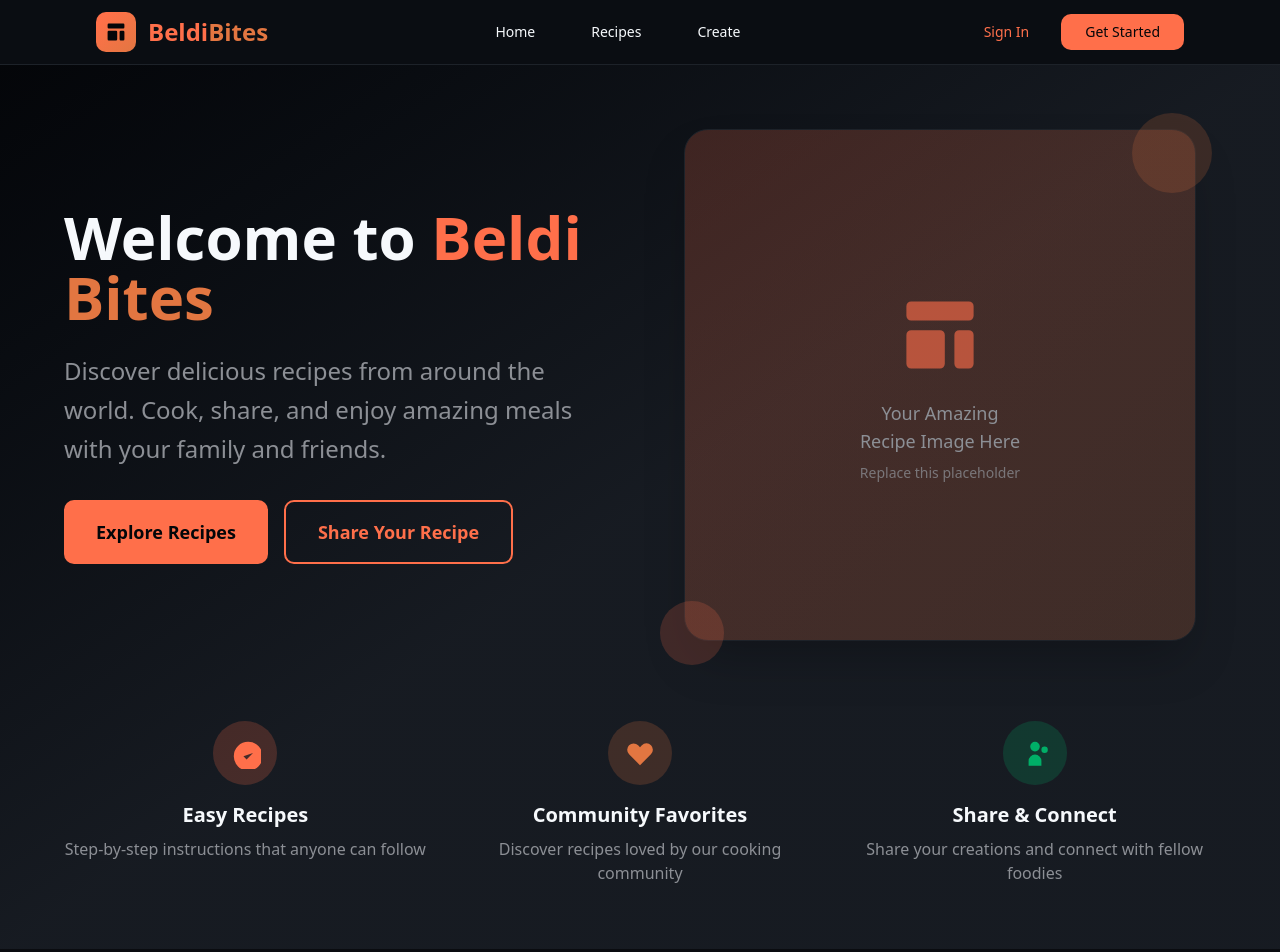
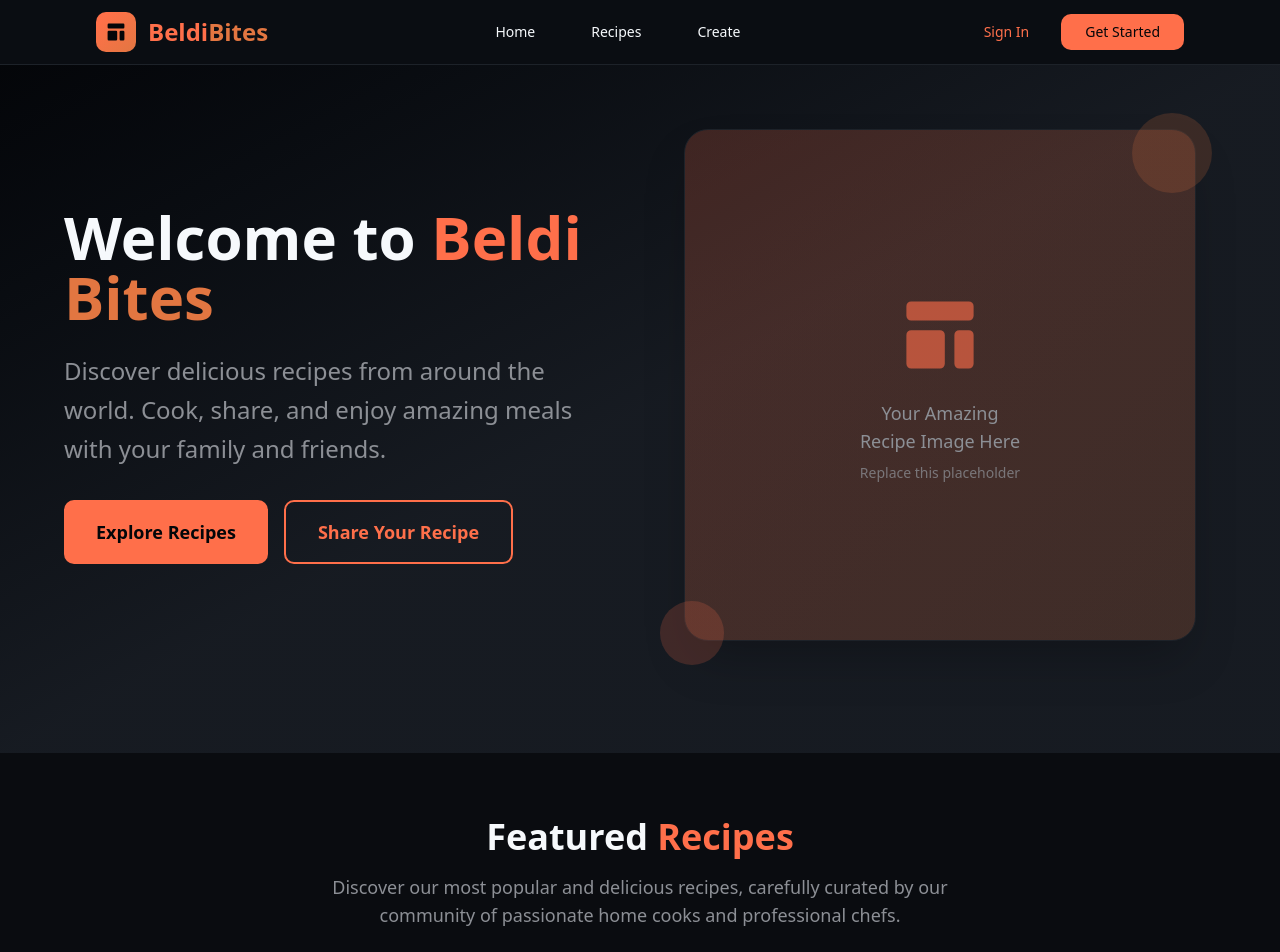
Before and after one commit to yacineKahlerras/beldi-bites, a Next.js app: page / in a window 1280 px wide. Shown: the top 952 px of the page. Built offline with nearby package versions, Linux system fonts and the light colour scheme.

Commit message:
feat: Remove feature highlights section from Hero component

```diff
--- a/src/components/hero.tsx
+++ b/src/components/hero.tsx
@@ -3,7 +3,7 @@ import Image from "next/image";
 export default function Hero() {
   return (
     <section className="w-full py-16 px-4 bg-gradient-to-br from-background via-secondary to-muted">
-      <div className="max-w-6xl mx-auto">
+      <div className="max-w-6xl mx-auto pb-12">
         <div className="flex flex-col lg:flex-row items-center gap-12">
           {/* Hero Content */}
           <div className="flex-1 text-center lg:text-left">
@@ -52,63 +52,6 @@ export default function Hero() {
             </div>
           </div>
         </div>
-
-        {/* Feature highlights */}
-        <div className="mt-20 grid grid-cols-1 md:grid-cols-3 gap-8">
-          <div className="text-center">
-            <div className="w-16 h-16 bg-primary/20 rounded-full flex items-center justify-center mx-auto mb-4">
-              <svg
-                className="w-8 h-8 text-primary"
-                fill="currentColor"
-                viewBox="0 0 20 20"
-              >
-                <path d="M9 12l2 2 4-4m6 2a9 9 0 11-18 0 9 9 0 0118 0z" />
-              </svg>
-            </div>
-            <h3 className="text-xl font-semibold text-foreground mb-2">
-              Easy Recipes
-            </h3>
-            <p className="text-muted-foreground">
-              Step-by-step instructions that anyone can follow
-            </p>
-          </div>
-
-          <div className="text-center">
-            <div className="w-16 h-16 bg-accent/20 rounded-full flex items-center justify-center mx-auto mb-4">
-              <svg
-                className="w-8 h-8 text-accent"
-                fill="currentColor"
-                viewBox="0 0 20 20"
-              >
-                <path d="M3.172 5.172a4 4 0 015.656 0L10 6.343l1.172-1.171a4 4 0 115.656 5.656L10 17.657l-6.828-6.829a4 4 0 010-5.656z" />
-              </svg>
-            </div>
-            <h3 className="text-xl font-semibold text-foreground mb-2">
-              Community Favorites
-            </h3>
-            <p className="text-muted-foreground">
-              Discover recipes loved by our cooking community
-            </p>
-          </div>
-
-          <div className="text-center">
-            <div className="w-16 h-16 bg-chart-3/20 rounded-full flex items-center justify-center mx-auto mb-4">
-              <svg
-                className="w-8 h-8 text-chart-3"
-                fill="currentColor"
-                viewBox="0 0 20 20"
-              >
-                <path d="M13 6a3 3 0 11-6 0 3 3 0 016 0zM18 8a2 2 0 11-4 0 2 2 0 014 0zM14 15a4 4 0 00-8 0v3h8v-3z" />
-              </svg>
-            </div>
-            <h3 className="text-xl font-semibold text-foreground mb-2">
-              Share & Connect
-            </h3>
-            <p className="text-muted-foreground">
-              Share your creations and connect with fellow foodies
-            </p>
-          </div>
-        </div>
       </div>
     </section>
   );
```
